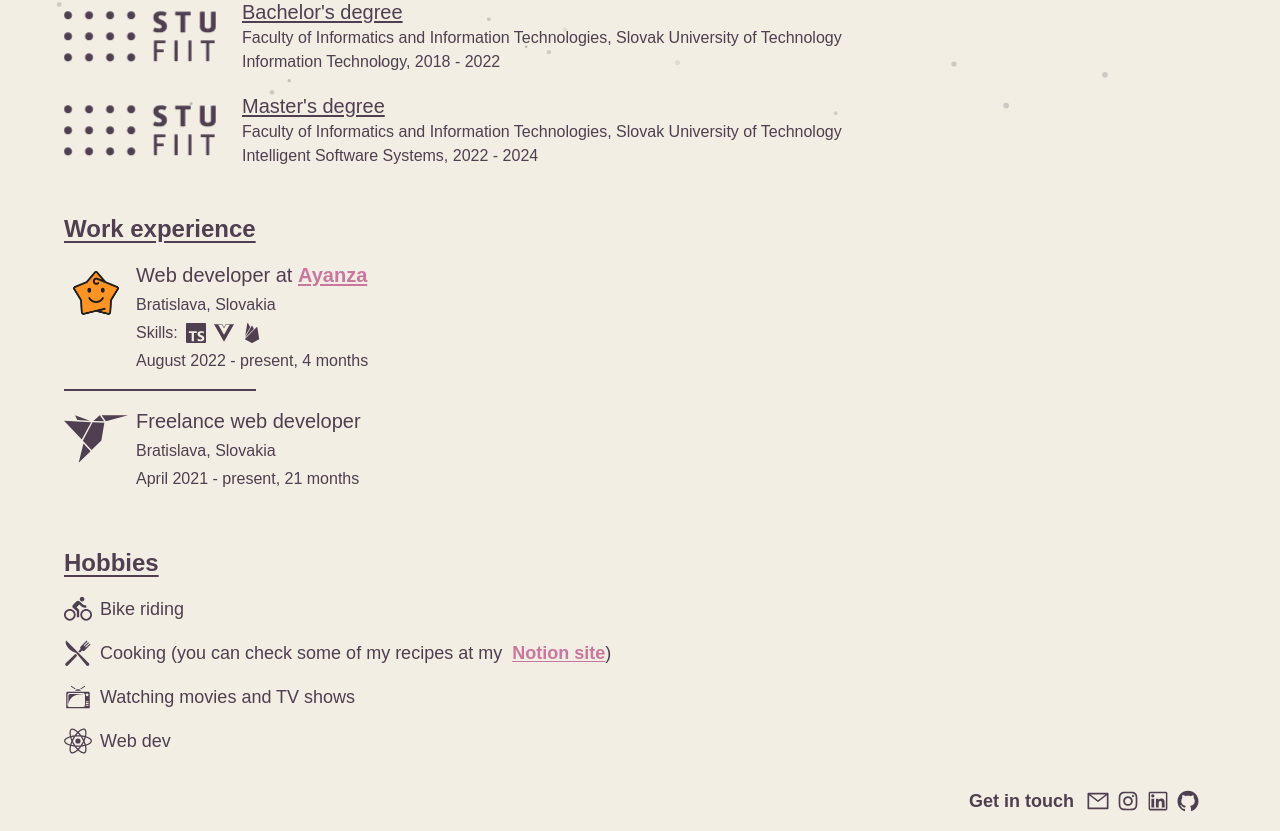
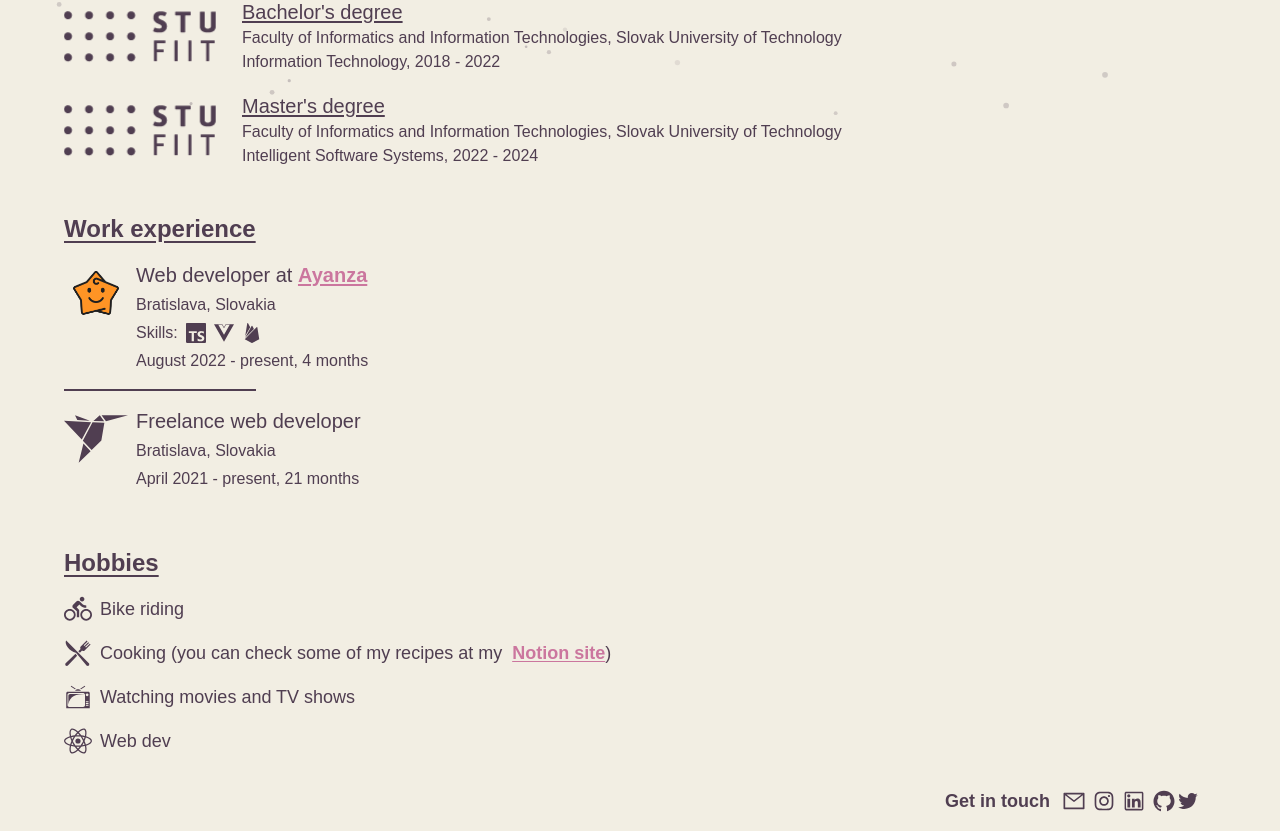
Before and after one commit to jakubabrahoim/next.js-shenenigans, a Next.js app: page / in a window 1280 px wide. Shown: the part 681-1512 px from the top of the page. Built offline with nearby package versions, Linux system fonts and the light colour scheme.

Commit message:
added twitter link to contact

```diff
--- a/components/Footer/Footer.tsx
+++ b/components/Footer/Footer.tsx
@@ -3,6 +3,7 @@ import {
     AiOutlineInstagram,
     AiOutlineLinkedin,
     AiOutlineGithub,
+    AiOutlineTwitter,
 } from 'react-icons/ai';
 import ReactIcon from '../ReactIcon';
 
@@ -47,6 +48,16 @@ const Footer = () => {
                         iconClass='w-6 h-6 hover:text-orchid-200 transition duration-500 cursor-pointer'
                     />
                 </a>
+                <a
+                    href='https://twitter.com/JakubAbrahoim'
+                    target='_blank'
+                    rel='noreferrer'
+                >
+                    <ReactIcon
+                        icon={<AiOutlineTwitter />}
+                        iconClass='w-6 h-6 hover:text-orchid-200 transition duration-500 cursor-pointer'
+                    />
+                </a>
             </section>
         </footer>
     );
```
